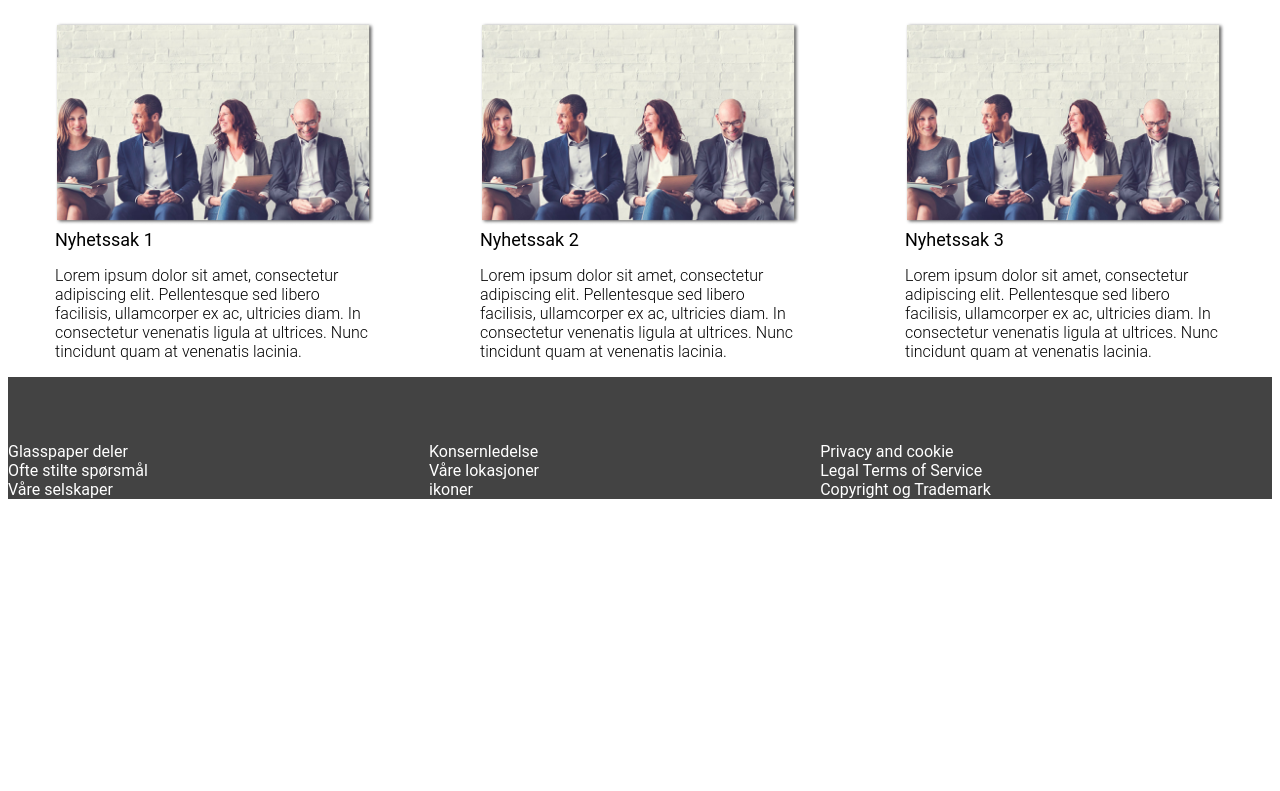
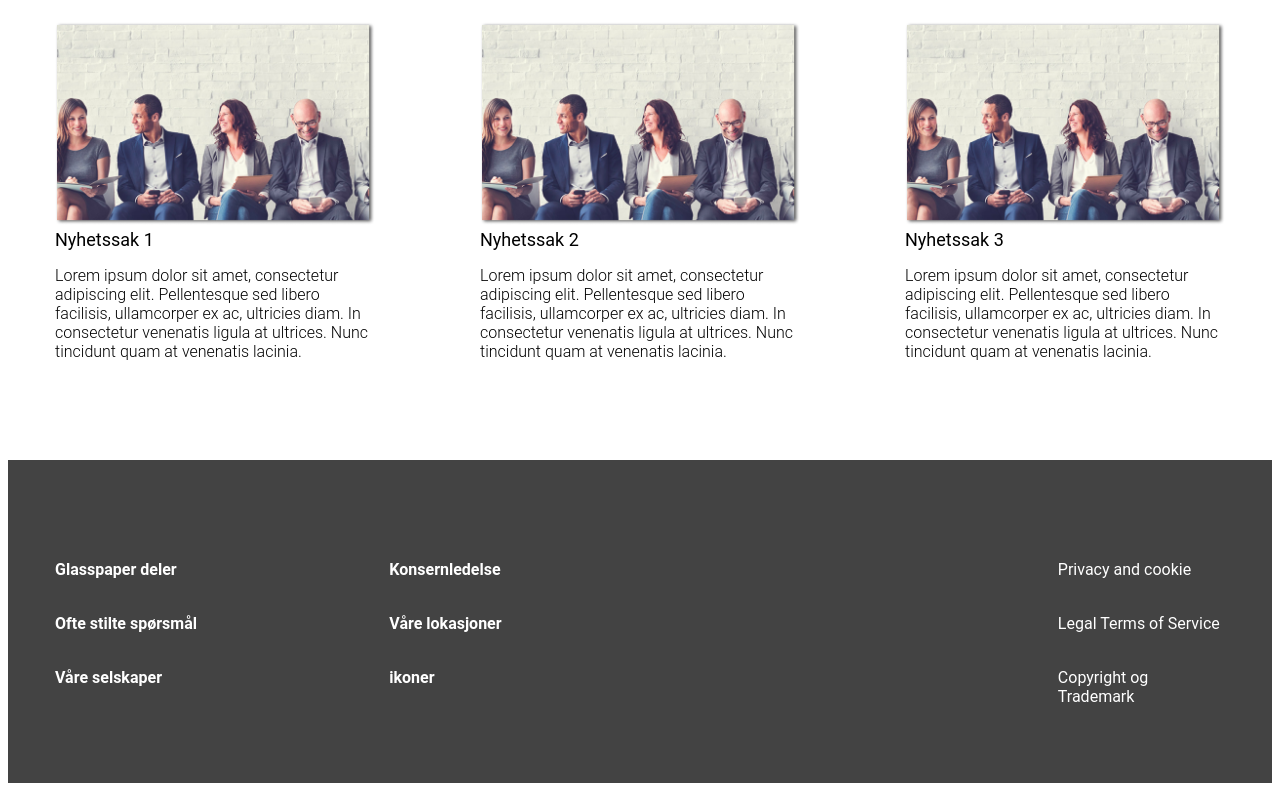
Before and after one commit to Zandra7/Glasspaper.no, a Nuxt app: page / in a window 1280 px wide. Shown: the part 1062-1853 px from the top of the page. Before the commit the page ends 1569 px from the top, so only its background shows below. Built offline with nearby package versions, Linux system fonts and the light colour scheme.

Commit message:
Corrected the Footer proportions.

```diff
--- a/components/Footer.vue
+++ b/components/Footer.vue
@@ -1,10 +1,10 @@
 <template>
-    <div class="background">
+<div class="background">
         <div class="container">
             <div class="a">Glasspaper deler</div>
             <div class="b">Konsernledelse</div>
             <div class="c">Privacy and cookie</div>
-            <div class="c">Ofte stilte spørsmål</div>
+            <div class="d">Ofte stilte spørsmål</div>
             <div class="e">Våre lokasjoner</div>
             <div class="f">Legal Terms of Service</div>
             <div class="g">Våre selskaper</div>
@@ -26,24 +26,33 @@
 .container{
     color: white;
     display:grid;
+    grid-template-columns: 2fr 4fr 1fr;
     grid-template-areas:
     "a b c"
     "d e f"
     "g h i";
     padding-top: 65px;
-    align-items: center;
+    padding-bottom: 77px;
+    margin-top: 83px;
+    margin-left: auto;
+    margin-right: auto;
+    max-width: 1170px;
 }
 
 .a, .d, .g{
-    font-weight: 700px;
+    font-weight: 700;
+    padding-top: 35px
 }
 
-.d, .e, .f{
-    font-weight: 700px;
+.b, .e, .h{
+    font-weight: 700;
+    padding-top: 35px
 }
 
-.g, .h, .i{
-    font-weight: 400px
+.c, .f, .i{
+
+    font-weight: 400;
+    padding-top: 35px
 }
 
 @media(max-width:1000px){
--- a/components/services.vue
+++ b/components/services.vue
@@ -1,5 +1,5 @@
 <template>
-    <div>
+    <div class="containerFlex">
       <div class="container">
         <img src="~/public/images/Picture1.png" class="pic1">
         <img src="~/public/images/Picture2.png" class="pic2">
@@ -25,7 +25,6 @@
   }
 
   .pic1 {
-    flex: 1;
     max-width: 39.32%;
     height: auto;
   }
```
